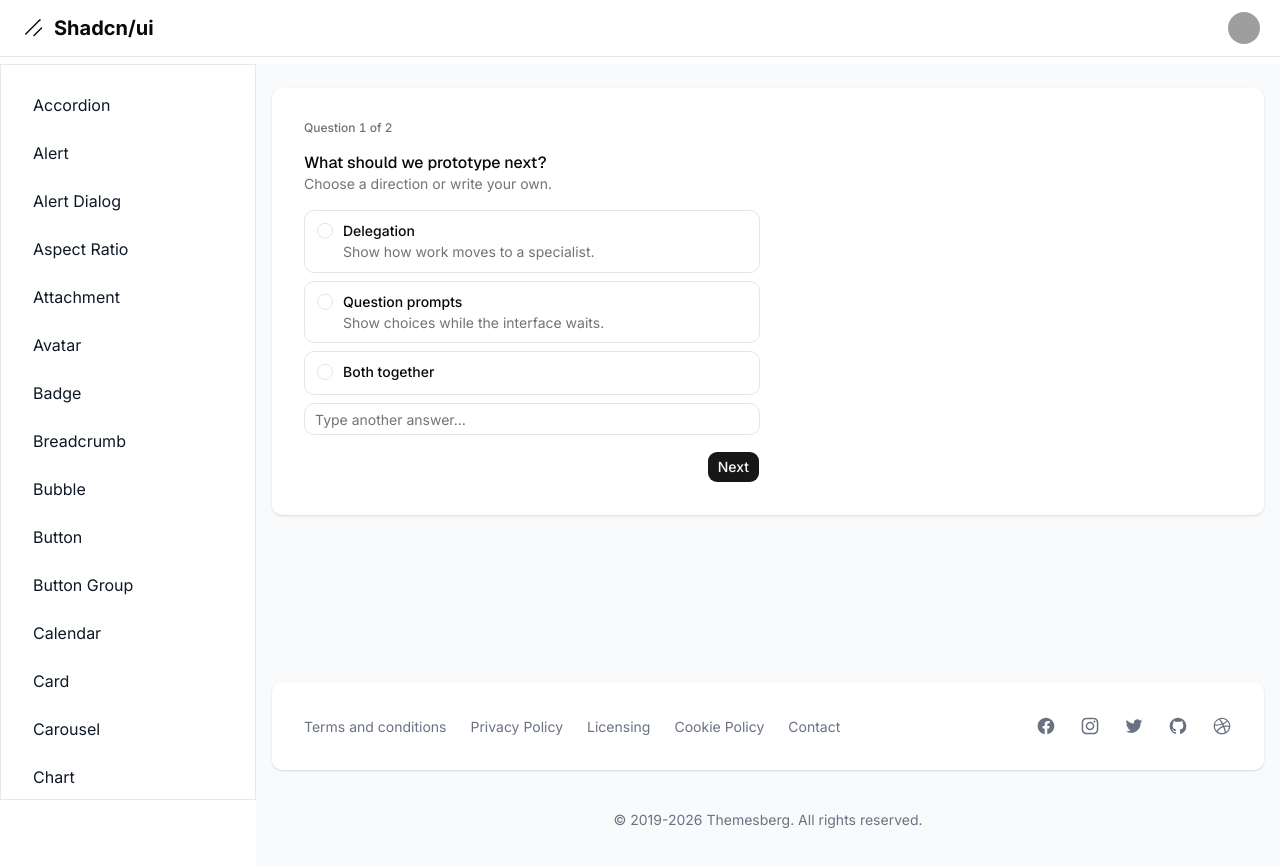
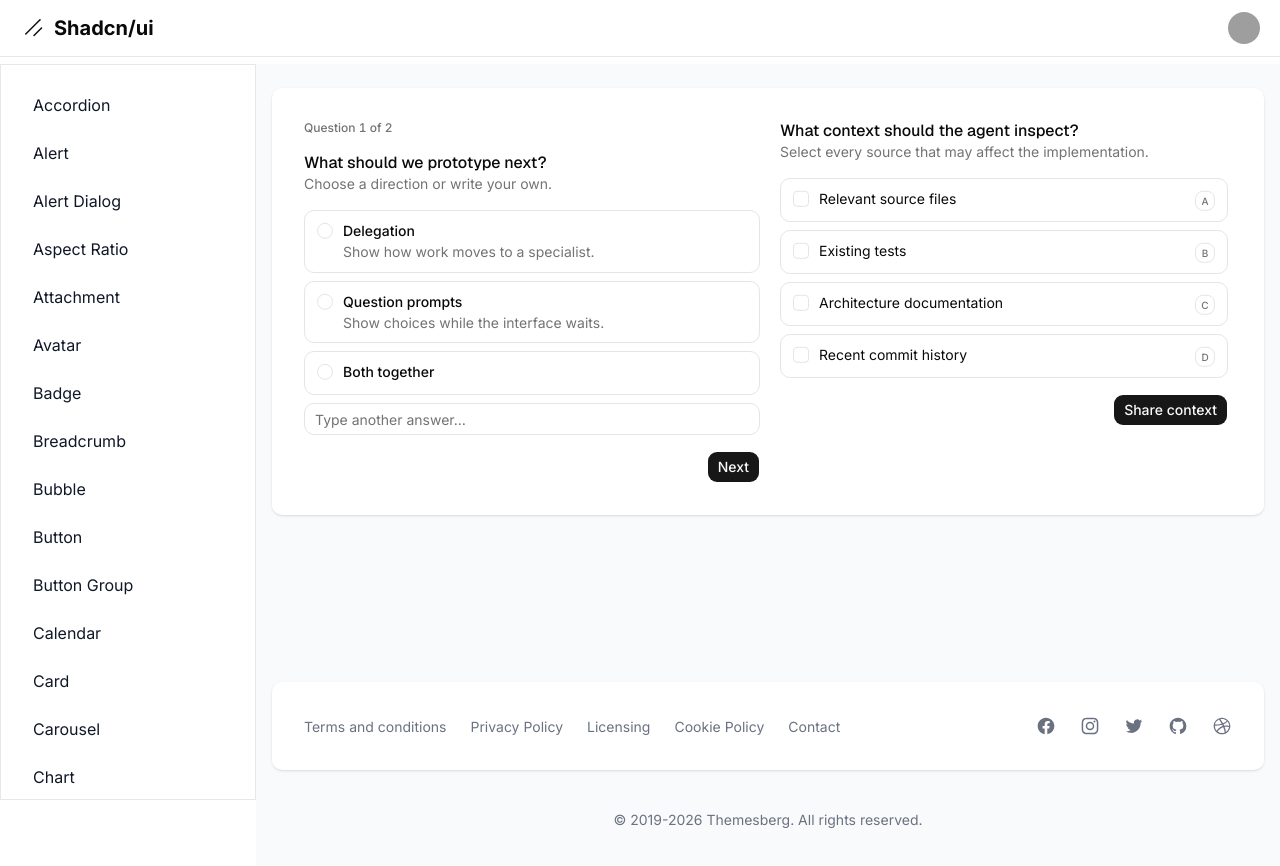
Before and after one commit to AndreDev12/shadcn-dashboard, a Next.js app: page /dashboard/questionnaire in a window 1280 px wide. Shown: the top 866 px of the page. Built offline with nearby package versions, Linux system fonts and the light colour scheme; grey boxes are pictures that could not be loaded.

Commit message:
Components: Questionnaire

```diff
--- a/src/app/dashboard/questionnaire/page.tsx
+++ b/src/app/dashboard/questionnaire/page.tsx
@@ -1,6 +1,6 @@
 'use client';
 
-import { questionnaireItems } from '@/bd';
+import { questionnaireItems as items, multipleSelectionItems } from '@/bd';
 import {
   Questionnaire,
   QuestionnaireProgress,
@@ -16,6 +16,7 @@ import {
   QuestionnaireSkip,
   QuestionnaireNext,
   QuestionnaireSubmit,
+  toast,
 } from '@/components/ui';
 
 export default function Page() {
@@ -23,44 +24,61 @@ export default function Page() {
     event.preventDefault();
     const answers = new FormData(event.currentTarget);
     // answers.get("direction"), answers.getAll(...) for multiple items.
-    console.log('Submitted answers:', Object.fromEntries(answers.entries()));
+    console.log('Submitted answers:', Object.fromEntries(answers));
+  }
+
+  function handleMultipleSelectionSubmit(
+    event: React.FormEvent<HTMLFormElement>,
+  ) {
+    event.preventDefault();
+    const context = new FormData(event.currentTarget).getAll('context');
+    // toast('Context selected', {
+    //   description: `Context: ${context.join(', ') || 'None'}`,
+    // });
+    toast.add({
+      title: 'Context selected',
+      description: `Context: ${context.join(', ') || 'None'}`,
+    });
   }
 
   return (
     <div className="grid grid-cols-2 gap-4">
-      <Questionnaire items={questionnaireItems} onSubmit={handleSubmit}>
+      <Questionnaire items={items} onSubmit={handleSubmit}>
         <QuestionnaireProgress />
-        {questionnaireItems.map((question) => (
-          <QuestionnaireItem
-            key={question.name}
-            name={question.name}
-            required={question.required}
-          >
-            <QuestionnaireTitle>{question.prompt}</QuestionnaireTitle>
-            <QuestionnaireDescription>
-              {question.description}
-            </QuestionnaireDescription>
+        {items.map((question) => {
+          const { name, required, prompt, description, choices, input } =
+            question;
+
+          return (
+            <QuestionnaireItem key={name} name={name} required={required}>
+              <QuestionnaireTitle>{prompt}</QuestionnaireTitle>
+              <QuestionnaireDescription>{description}</QuestionnaireDescription>
               <QuestionnaireChoices>
-              {question.choices.map((choice) => (
-                <QuestionnaireChoice key={choice.value} value={choice.value}>
-                  <span className="font-medium">{choice.label}</span>
+                {choices.map((choice) => {
+                  const { value, label, description } = choice;
+
+                  return (
+                    <QuestionnaireChoice key={value} value={value}>
+                      <span className="font-medium">{label}</span>
                       {'description' in choice ? (
                         <span className="text-muted-foreground">
-                      {choice.description}
+                          {description}
                         </span>
                       ) : null}
                     </QuestionnaireChoice>
-              ))}
+                  );
+                })}
                 {'input' in question ? (
                   <QuestionnaireInput
-                  aria-label={question.input.label}
-                  placeholder={question.input.placeholder}
+                    aria-label={input?.label}
+                    placeholder={input?.placeholder}
                   />
                 ) : null}
               </QuestionnaireChoices>
               <QuestionnaireError />
             </QuestionnaireItem>
-        ))}
+          );
+        })}
         <QuestionnaireActions>
           <QuestionnairePrevious />
           <QuestionnaireSkip />
@@ -68,6 +86,40 @@ export default function Page() {
           <QuestionnaireSubmit />
         </QuestionnaireActions>
       </Questionnaire>
+
+      <Questionnaire
+        className="mx-auto max-w-md"
+        items={multipleSelectionItems}
+        shortcuts="letters"
+        onSubmit={handleMultipleSelectionSubmit}
+      >
+        <QuestionnaireItem name="context" multiple required>
+          <QuestionnaireTitle>
+            What context should the agent inspect?
+          </QuestionnaireTitle>
+          <QuestionnaireDescription>
+            Select every source that may affect the implementation.
+          </QuestionnaireDescription>
+          <QuestionnaireChoices>
+            <QuestionnaireChoice value="source">
+              Relevant source files
+            </QuestionnaireChoice>
+            <QuestionnaireChoice value="tests">
+              Existing tests
+            </QuestionnaireChoice>
+            <QuestionnaireChoice value="docs">
+              Architecture documentation
+            </QuestionnaireChoice>
+            <QuestionnaireChoice value="history">
+              Recent commit history
+            </QuestionnaireChoice>
+          </QuestionnaireChoices>
+          <QuestionnaireError />
+        </QuestionnaireItem>
+        <QuestionnaireActions>
+          <QuestionnaireSubmit>Share context</QuestionnaireSubmit>
+        </QuestionnaireActions>
+      </Questionnaire>
     </div>
   );
 }
--- a/src/bd/example-questionnaire.ts
+++ b/src/bd/example-questionnaire.ts
@@ -1,4 +1,26 @@
-export const questionnaireItems = [
+interface QuestionnaireItems {
+  name: string;
+  required: boolean;
+  prompt: string;
+  description: string;
+  choices: {
+    value: string;
+    label: string;
+    description?: string;
+  }[];
+  input?: {
+    label: string;
+    placeholder: string;
+  };
+}
+
+interface MultipleSelectionItems {
+  choices: { value: string }[];
+  name: string;
+  required: boolean;
+}
+
+export const questionnaireItems: QuestionnaireItems[] = [
   {
     name: 'direction',
     required: true,
@@ -29,4 +51,17 @@ export const questionnaireItems = [
       { value: 'complete', label: 'Complete flow' },
     ],
   },
+];
+
+export const multipleSelectionItems: MultipleSelectionItems[] = [
+  {
+    choices: [
+      { value: 'source' },
+      { value: 'tests' },
+      { value: 'docs' },
+      { value: 'history' },
+    ],
+    name: 'context',
+    required: true,
+  },
 ] as const;
```
Lines whose indentation alone changed are shown as unchanged.
